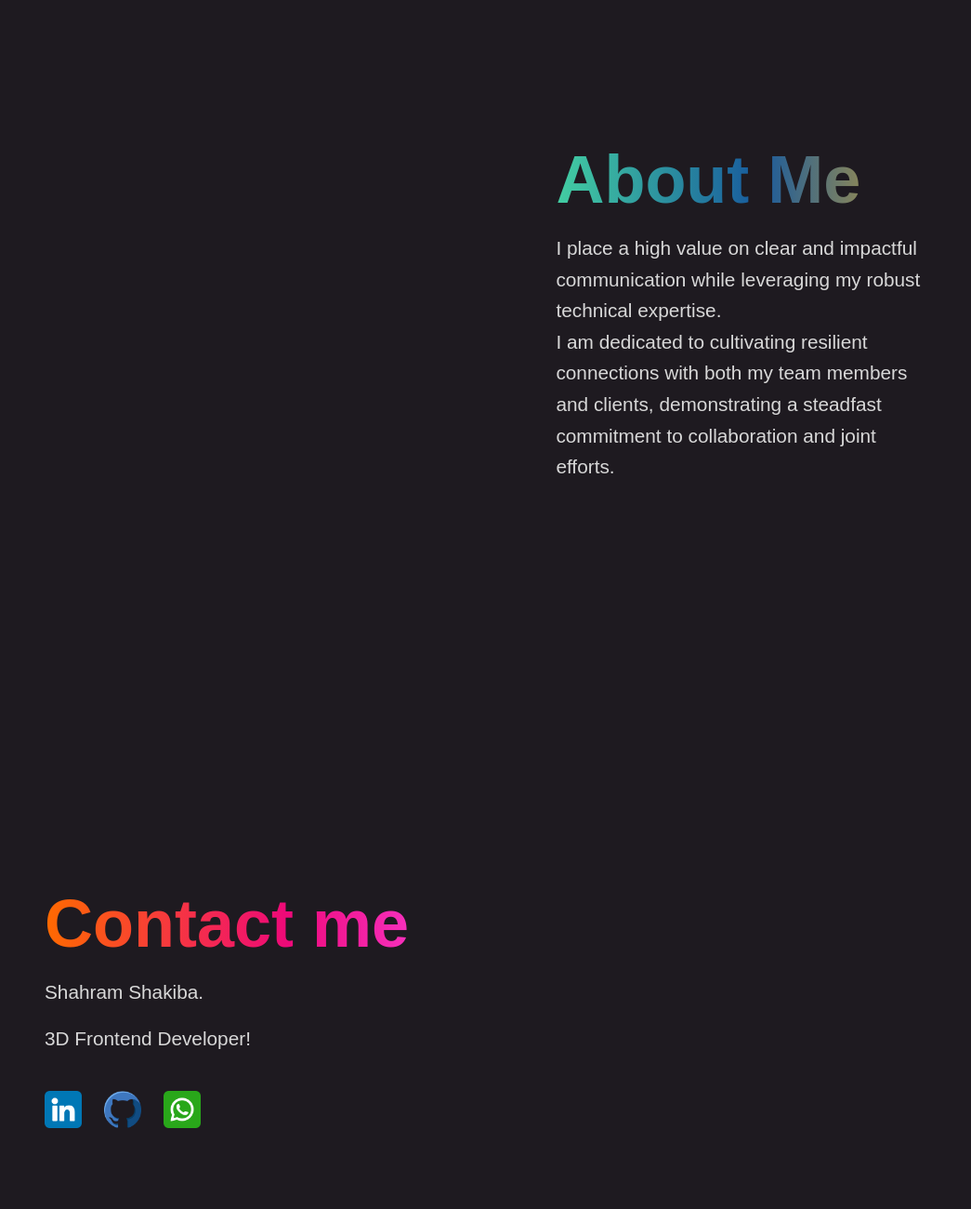
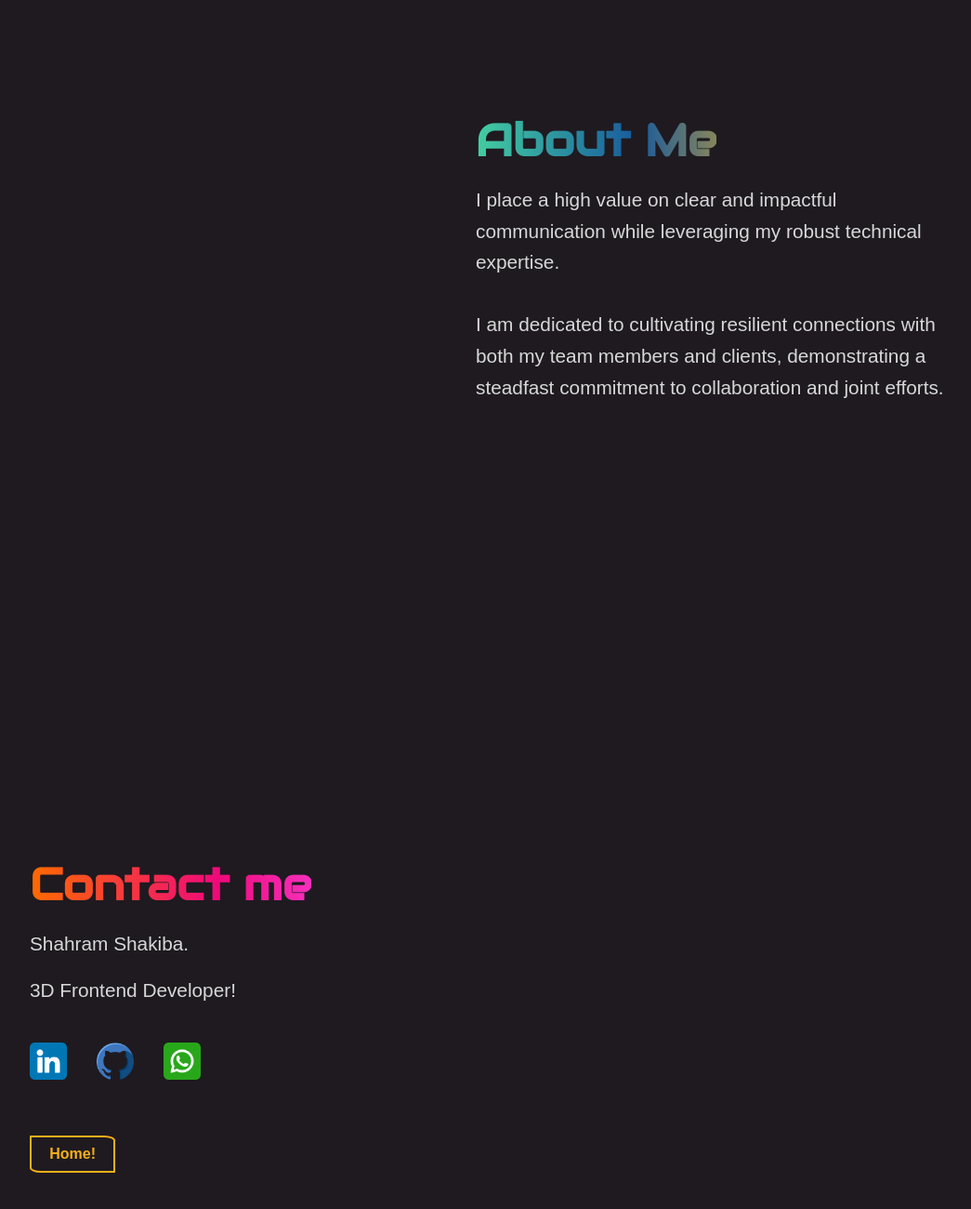
Before and after one commit to ShahramShakiba/ScrollBased-Animation-p08, a website built with Vite: page src/index.html in a window 1280 px wide. Shown: the part 840-2140 px from the top of the page at 93% size, without its empty margins (112-1157 px from the left). Built offline with nearby package versions, Linux system fonts and the light colour scheme; animation ran at ten frames a second; a web font is replaced by a local one; what lil-gui would draw is missing.

Commit message:
Update Home, About Me and Contact Me Sections

```diff
--- a/src/index.html
+++ b/src/index.html
@@ -3,6 +3,10 @@
   <head>
     <meta charset="UTF-8" />
     <meta name="author" content="Shahram Shakiba" />
+    <meta
+      name="description"
+      content="I am a 3D frontend developer specializing in creating captivating and interactive web experiences. With expertise in Three.js, GSAP animations and modern web technologies like React.js and Next.js, I bring cutting-edge 3D graphics to life on the web."
+    />
     <meta name="viewport" content="width=device-width, initial-scale=1.0" />
     <link rel="icon" type="icon/png" href="logo.png" />
     <link rel="stylesheet" href="./style.css" />
@@ -12,7 +16,8 @@
   <body>
     <canvas class="webgl"></canvas>
 
-    <section class="section">
+    <!--------------- Home ---------------->
+    <section id='home' class="section">
       <div class="home">
         <div class="header">
           <img src="./textures/social/shahram.jpg" alt="" />
@@ -38,8 +43,9 @@
       </div>
     </section>
 
+    <!--------------- About Me ---------------->
     <section class="section">
-      <div class="center">
+      <div class="about-me">
         <h2>
           <a href="https://github.com/ShahramShakiba" target="_blank"
             >About Me</a
@@ -48,6 +54,7 @@
         <p>
           I place a high value on clear and impactful communication while
           leveraging my robust technical expertise. <br />
+          <br />
           I am dedicated to cultivating resilient connections with both my team
           members and clients, demonstrating a steadfast commitment to
           collaboration and joint efforts.
@@ -55,12 +62,14 @@
       </div>
     </section>
 
+    <!--------------- Contact ---------------->
     <section id="contact" class="section">
-      <div class="bottom">
+      <div class="contact-me">
         <h2>Contact me</h2>
         <p>Shahram Shakiba.</p>
         <p>3D Frontend Developer!</p>
 
+        <!-- LinkedIn -->
         <div class="contact-links">
           <a
             href="https://www.linkedin.com/in/shahramshakiba/"
@@ -70,6 +79,7 @@
             <img src="./textures/social/linkedin.png" alt="LinkedIn" />
           </a>
 
+          <!-- GitHub -->
           <a
             href="https://github.com/ShahramShakiba"
             target="_blank"
@@ -78,6 +88,7 @@
             <img src="./textures/social/github.png" alt="GitHub" />
           </a>
 
+          <!-- WhatsApp -->
           <a
             href="https://wa.me/message/LM2IMM3ABZ7ZM1"
             target="_blank"
@@ -86,9 +97,12 @@
             <img src="./textures/social/whatsapp.png" alt="WhatsApp" />
           </a>
         </div>
+
+        <a href="#home" class="cta"><span>Home!</span></a>
       </div>
     </section>
 
+    <!--------------- Music -------------->
     <button class="play-button">
       <img src="./textures/social/music.png" alt="" />
     </button>
--- a/src/style.css
+++ b/src/style.css
@@ -34,9 +34,10 @@ section:nth-child(odd) {
 
 h1,
 h2 {
+  font-family: 'Audiowide', sans-serif;
+  font-size: 6vmin;
   width: fit-content;
   flex-direction: column;
-  font-size: 9vmin;
   color: #ffeded; /* Fallback color */
   padding-bottom: 1rem;
   cursor: pointer;
@@ -45,11 +46,21 @@ h2 {
   transition: background-position 0.6s ease-in-out; /* Smooth transition */
 }
 
+.home p,
+.about-me p,
+.contact-me p {
+  color: #d8d8d8;
+  font-size: 1.3rem;
+  line-height: 2.1rem;
+  padding-bottom: 1rem;
+  font-family: 'Playwrite DE Grund', sans-serif;
+}
+
 /*================ HERO ===============*/
 .home {
   width: 60%;
   padding: 2rem 1rem;
-  margin-top: 4rem;
+  margin-top: 3.5rem;
 }
 
 .home img {
@@ -99,16 +110,14 @@ h2 {
 }
 
 .home .content h1 {
-  font-family: 'Audiowide', sans-serif;
-  font-size: 6vmin;
   background: linear-gradient(
     90deg,
-    #e6e6fa,
-    #d8bfd8,
-    #dda0dd,
-    #ba55d3,
-    #9932cc,
-    #9400d3
+    #5b86e5,
+    #36d1dc,
+    #8e44ad,
+    #9b59b6,
+    #8e44ad,
+    #5b86e5
   );
   background-size: 200%; /* To ensure the animation effect */
   background-clip: text;
@@ -120,29 +129,30 @@ h2 {
 }
 
 .home .content p span {
-  color: #d499d4;
+  color: #36d1dc;
   font-weight: bold;
   transition: color 0.3s ease-in-out;
 }
 
 .home .content p span:hover {
-  color: #12c2e9;
+  color: #5d83c9;
 }
 
 /*___ CTA ___*/
 .cta {
+  font-family: 'Playwrite DE Grund', sans-serif;
   cursor: pointer;
-  padding: 0.8rem 1.2rem;
+  padding: 0.7rem 1.1rem;
   font-weight: 700;
-  font-size: 1.4rem;
+  font-size: 1.2rem;
   border-radius: 1% 13%;
   background: transparent;
-  border: none;
-  color: #ebb769;
+  border: 2px solid #5b86e5;
+  color: #5b86e5;
   position: relative;
   overflow: hidden;
-  transition: color 0.4s;
-  margin-top: 2rem;
+  transition: color 0.4s, border-color 0.4s;
+  margin-top: 3.5rem;
   display: inline-block; /* Ensure it behaves like a button */
   text-decoration: none;
 }
@@ -154,11 +164,7 @@ h2 {
   left: 0;
   bottom: 0;
   right: 0;
-  background: linear-gradient(
-    90deg,
-    #ba55d3,
-    #9932cc
-  );
+  background: linear-gradient(90deg, #5b86e5, #8e44ad);
   z-index: 1;
   transform: translateX(-100%);
   transition: transform 0.5s ease;
@@ -169,7 +175,8 @@ h2 {
 }
 
 .cta:hover {
-  color: #fff;
+  color: #ffffff;
+  border-color: #5b86e5;
 }
 
 .cta span {
@@ -178,42 +185,31 @@ h2 {
 }
 
 /*=============== About Me ===============*/
-.center {
-  width: 40%;
-  padding: 2rem;
-  margin-top: 10rem;
+.about-me {
+  width: 50%;
+  padding: 1rem;
+  margin-top: 9rem;
 }
 
-.center h2 {
-  /* background: linear-gradient(90deg, #dda0dd, #9400d3, #0000ff, #00ffff); */
-  /*
-  background: linear-gradient(
-    90deg,
-    #dda0dd,
-    #9400d3,
-    #0000ff,
-    #00ffff,
-    #008080
-  ); */
-
-  /* background: linear-gradient(90deg, #4169e1, #1e90ff, #87ceeb, #00bfff, #87cefa); */
+.about-me h2 {
   background: linear-gradient(90deg, #43cea2, #185a9d, #f5af19, #f12711);
   background-size: 200%;
   background-clip: text;
   -webkit-background-clip: text;
 }
 
-.center h2:hover {
+.about-me h2:hover {
   background-position: 100% 0;
 }
 
-.bottom {
-  width: 40%;
-  padding: 2rem;
-  margin-top: 10rem;
+/*================ Contact Me ==============*/
+.contact-me {
+  width: 50%;
+  padding: 1rem;
+  margin-top: 9rem;
 }
 
-.bottom h2 {
+.contact-me h2 {
   background: linear-gradient(90deg, #ff6a00, #ee0979, #ff56ff, #00ffff);
   background-size: 200%;
   background-clip: text;
@@ -221,14 +217,14 @@ h2 {
   cursor: default;
 }
 
-.bottom h2:hover {
+.contact-me h2:hover {
   background-position: 100% 0;
 }
 
 .contact-links {
   display: flex;
   margin-top: 1.5rem;
-  gap: 1.5rem;
+  gap: 2rem;
 }
 
 .contact-link img {
@@ -241,14 +237,19 @@ h2 {
   transform: scale(1.2);
 }
 
-.home p,
-.center p,
-.bottom p {
-  color: #d8d8d8;
-  font-size: 1.3rem;
-  line-height: 2.1rem;
-  padding-bottom: 1rem;
-  font-family: 'Playwrite DE Grund', sans-serif;
+#contact .cta {
+  font-size: 1rem;
+  padding: 0.55rem 1.2rem;
+  color: #f5af19;
+  border-color: #f5af19;
+}
+
+#contact .cta::before {
+  background: linear-gradient(90deg, #f5af19, #f12711);
+}
+
+#contact .cta:hover {
+  color: black;
 }
 
 /*============ Music-Button ============*/
```
